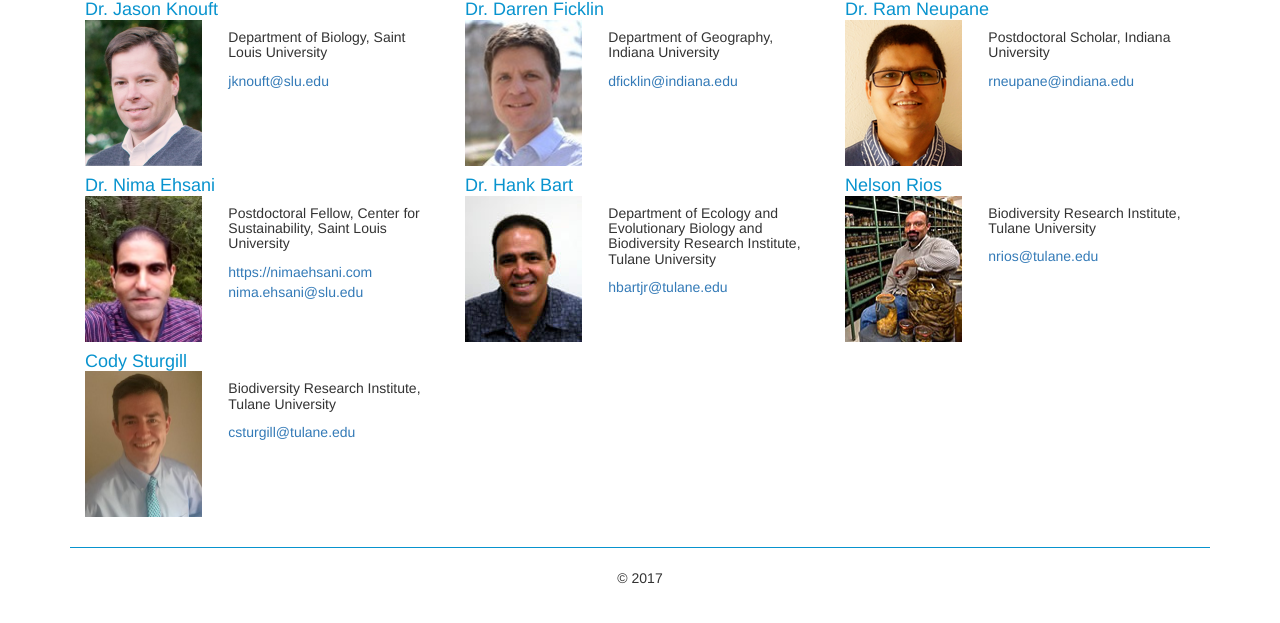
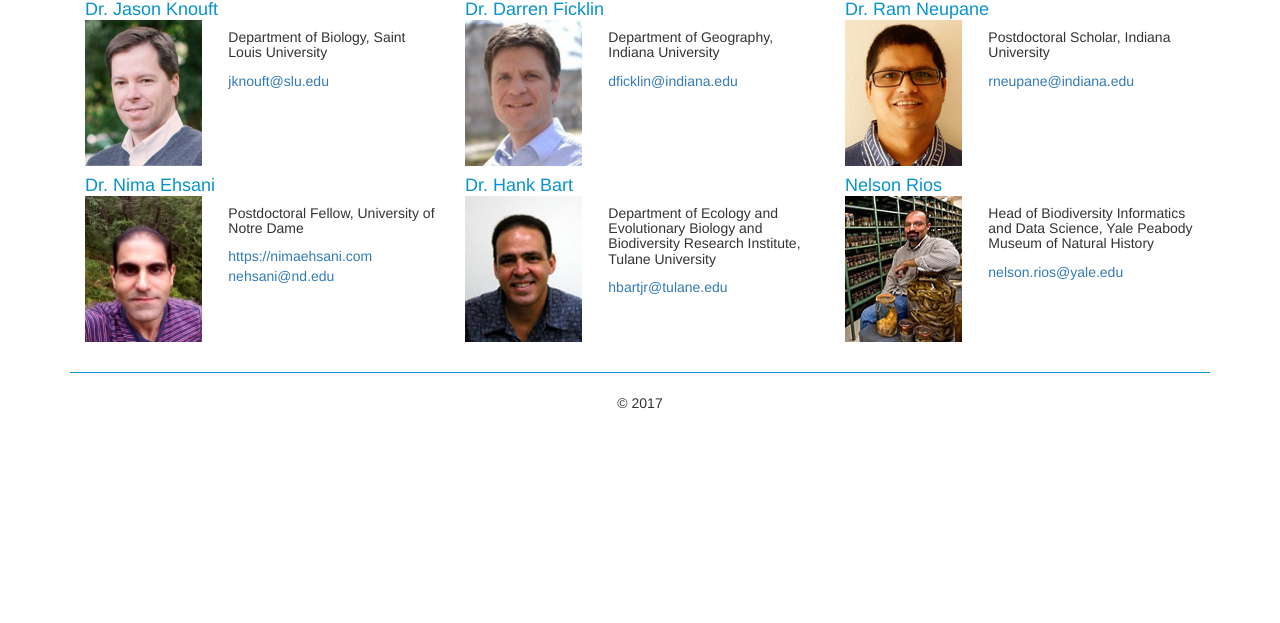
Before and after one commit to nelsonrios/hydroclim, a plain HTML site: page wwwhydroclim/Contact.html in a window 1280 px wide. Shown: the part 123-746 px from the top of the page. Drawn offline with nearby package versions, Linux system fonts and the light colour scheme.

Commit message:
update contact info

```diff
--- a/wwwhydroclim/Contact.html
+++ b/wwwhydroclim/Contact.html
@@ -85,9 +85,9 @@
                             <img class="personnel-picture" style="height: 146px; width:117px;" src="img/Nima.jpg" />
                         </div>
                         <div class="col-sm-9 col-lg-7 personnel-blurb">
-                            <h5>Postdoctoral Fellow, Center for Sustainability, Saint Louis University</h5>
+                            <h5>Postdoctoral Fellow, University of Notre Dame</h5>
                             <a href="https://nimaehsani.com/">https://nimaehsani.com</a>
-                            <a href="mailto:nima.ehsani@slu.edu">nima.ehsani@slu.edu</a>
+                            <a href="mailto:nehsani@nd.edu">nehsani@nd.edu</a>
                         </div>
                     </div>
                 </div>
@@ -112,12 +112,12 @@
                             <img class="personnel-picture" style="height: 146px; width:117px;" src="img/nrios1.jpg" />
                         </div>
                         <div class="col-sm-9 col-lg-7 personnel-blurb">
-                            <h5>Biodiversity Research Institute, Tulane University</h5>
-                            <a href="mailto:nrios@tulane.edu">nrios@tulane.edu</a>
+                            <h5>Head of Biodiversity Informatics and Data Science, Yale Peabody Museum of Natural History</h5>
+                            <a href="mailto:nelson.rios@yale.edu">nelson.rios@yale.edu</a>
                         </div>
                     </div>
                 </div>
-                <div class="col-md-4">
+                <!--<div class="col-md-4">
                     <h4 style="margin-bottom:0;" class="text-clim">Cody Sturgill</h4>
                     <div class="row">
                         <div class="col-sm-3 col-lg-5" style="padding-right: 0">
@@ -129,7 +129,7 @@
                         </div>
 
                     </div>
-                </div>
+                </div>-->
             </div>
         </div>
         <hr />
```
